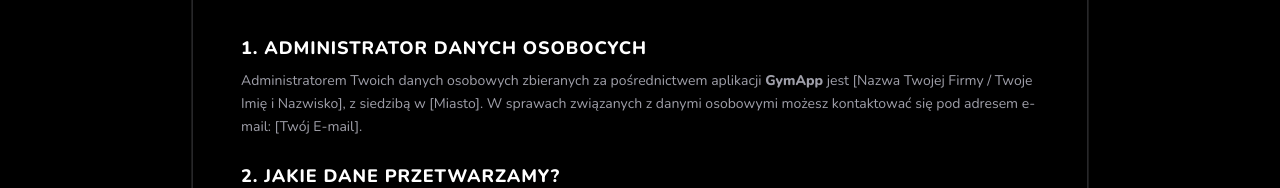
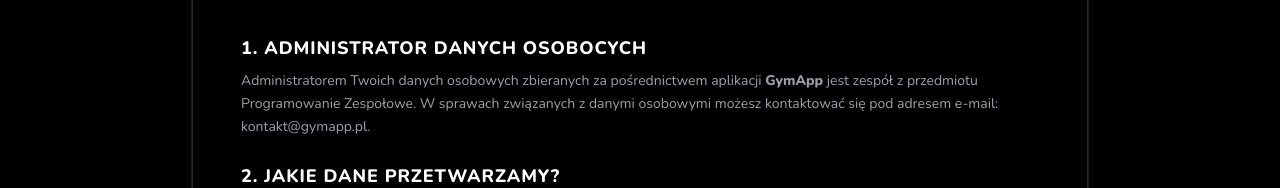
Before and after one commit to IJFSMJK-uj/ZESP_PROG-gym_app, a React (Vite) app in the folder frontend/: page /privacy in a window 1280 px wide. Shown: the part 196-384 px from the top of the page. Built offline with nearby package versions, Linux system fonts and the light colour scheme.

Commit message:
małe naprawy

```diff
--- a/frontend/src/pages/PrivacyPage.tsx
+++ b/frontend/src/pages/PrivacyPage.tsx
@@ -15,9 +15,9 @@ export const PrivacyPage = () => {
               </h2>
               <p>
                 Administratorem Twoich danych osobowych zbieranych za pośrednictwem aplikacji{" "}
-                <strong>GymApp</strong> jest [Nazwa Twojej Firmy / Twoje Imię i Nazwisko], z
-                siedzibą w [Miasto]. W sprawach związanych z danymi osobowymi możesz kontaktować się
-                pod adresem e-mail: [Twój E-mail].
+                <strong>GymApp</strong> jest zespół z przedmiotu Programowanie Zespołowe. W sprawach
+                związanych z danymi osobowymi możesz kontaktować się pod adresem e-mail:
+                kontakt@gymapp.pl.
               </p>
             </section>
 
```
